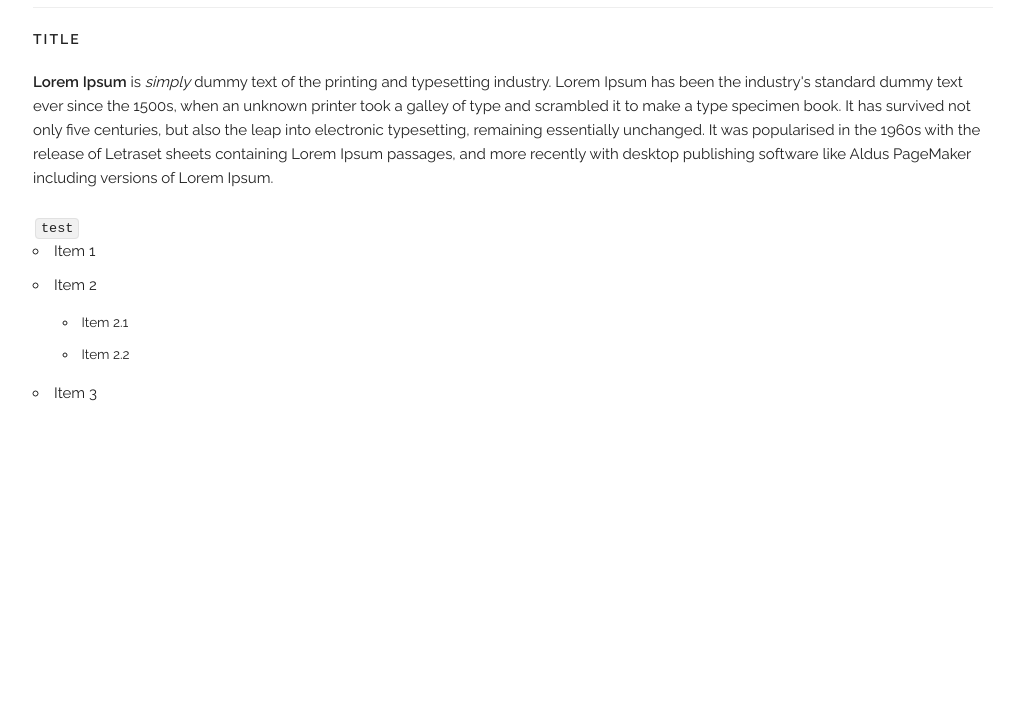
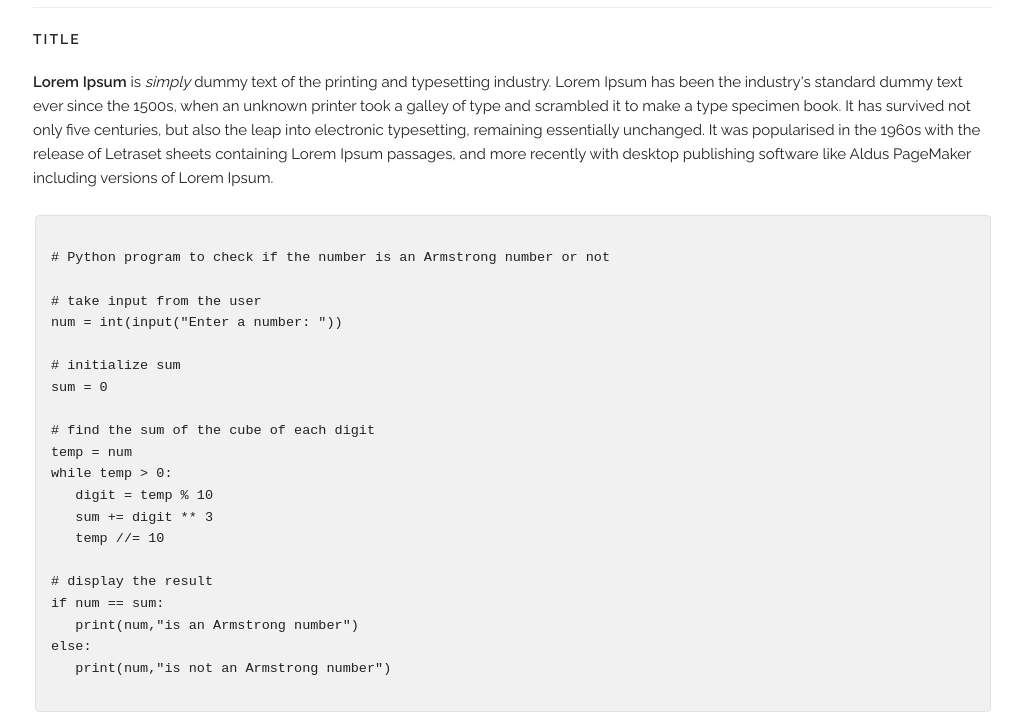
Before and after one commit to kderynski/kderynski.github.io, a plain HTML site: page index.html in a window 1280 px wide. Shown: the part 114-827 px from the top of the page, without its empty margins (127-1149 px from the left). Before the commit the page ends 800 px from the top, so only its background shows below. Drawn offline with Linux system fonts and the light colour scheme.

Commit message:
moar tests

```diff
--- a/index.html
+++ b/index.html
@@ -22,19 +22,43 @@
   <div class="docs-section">
       <h6 class="docs-header">title</h6>
       <p><strong>Lorem Ipsum</strong> is <em>simply</em> dummy text of the printing and typesetting industry. Lorem Ipsum has been the industry's standard dummy text ever since the 1500s, when an unknown printer took a galley of type and scrambled it to make a type specimen book. It has survived not only five centuries, but also the leap into electronic typesetting, remaining essentially unchanged. It was popularised in the 1960s with the release of Letraset sheets containing Lorem Ipsum passages, and more recently with desktop publishing software like Aldus PageMaker including versions of Lorem Ipsum. </p>
-      <code>test</code>
+      <pre><code>
+# Python program to check if the number is an Armstrong number or not
+
+# take input from the user
+num = int(input("Enter a number: "))
+
+# initialize sum
+sum = 0
+
+# find the sum of the cube of each digit
+temp = num
+while temp > 0:
+   digit = temp % 10
+   sum += digit ** 3
+   temp //= 10
+
+# display the result
+if num == sum:
+   print(num,"is an Armstrong number")
+else:
+   print(num,"is not an Armstrong number")
+
+</code></pre>
 
 <ul>
   <li>Item 1</li>
   <li>
     Item 2
-    <ul>
-      <li>Item 2.1</li>
-      <li>Item 2.2</li>
-    </ul>
   </li>
   <li>Item 3</li>
 </ul>
+  </div>
+  <div class="docs-section">
+      <h6 class="docs-header">title</h6>
+      <p><strong>Lorem Ipsum</strong> is <em>simply</em> dummy text of the printing and typesetting industry. Lorem Ipsum has been the industry's standard dummy text ever since the 1500s, when an unknown printer took a galley of type and scrambled it to make a type specimen book. It has survived not only five centuries, but also the leap into electronic typesetting, remaining essentially unchanged. It was popularised in the 1960s with the release of Letraset sheets containing Lorem Ipsum passages, and more recently with desktop publishing software like Aldus PageMaker including versions of Lorem Ipsum. </p>
+      <code>test</code>
+
   </div>
  </div>
 
```
